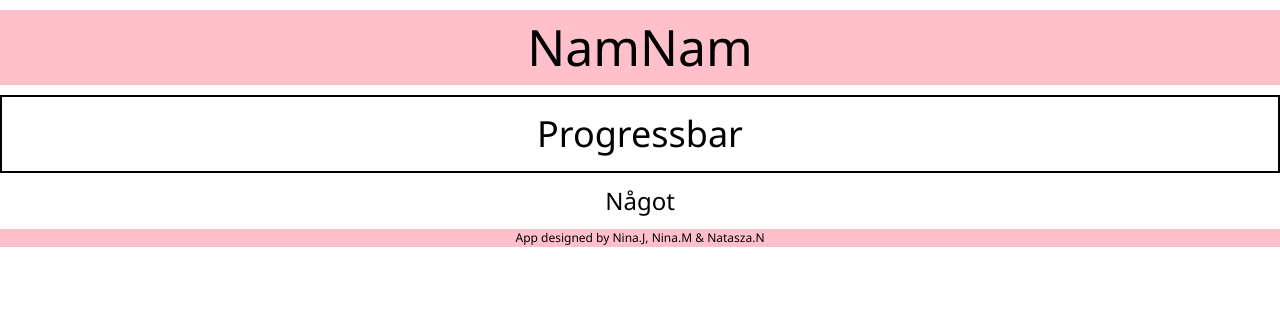
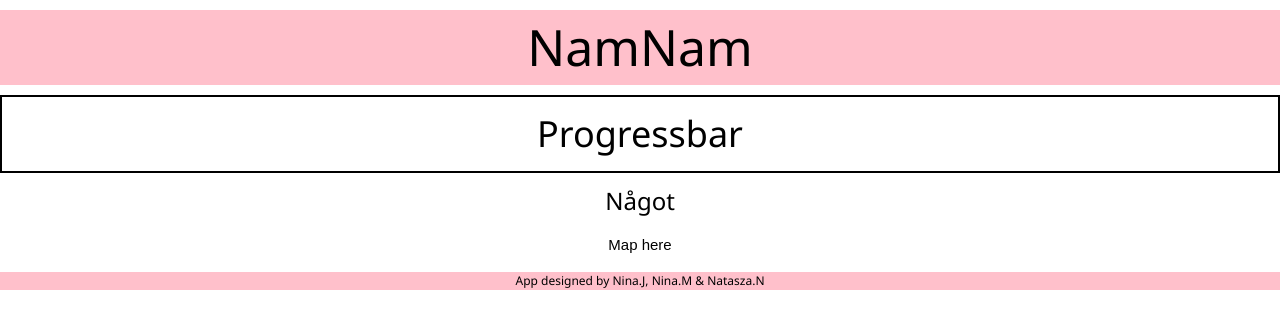
Before and after one commit to mihini/namnam, a React (Create React App) app: page / in a window 1280 px wide. Shown: the top 328 px of the page. Built offline with nearby package versions, Linux system fonts and the light colour scheme; no server answers.

Commit message:
added mapResult component

```diff
--- a/src/App.js
+++ b/src/App.js
@@ -7,6 +7,7 @@ import Header from './components/Header';
 import Progressbar from './components/Progressbar';
 import Footer from './components/Footer';
 import TextResult from './components/TextResult';
+import MapResult from './components/MapResult';
 
 class App extends Component {
     render() {
@@ -15,6 +16,7 @@ class App extends Component {
                 <Header/>
                 <Progressbar/>
                 <TextResult/>
+                <MapResult/>
                 <Footer/>
             </div>
         );
--- /dev/null
+++ b/src/components/MapResult.js
@@ -0,0 +1,24 @@
+import React from 'react';
+import axios from 'axios';
+
+class MapResult extends React.Component{
+
+  render(){
+    axios.get('https://maps.googleapis.com/maps/api/js?key= AIzaSyA0i6CK5P6zWmK9fSIQFTUlgk7KZc3Q-mw&callback=initMap')
+    .then(function(response){
+      console.log(response.data);
+      console.log(response.status);
+    });
+
+    return(
+
+      <div ref="map">
+        <p>Map here</p>
+      </div>
+
+    )
+  }
+
+}
+
+export default MapResult
```
